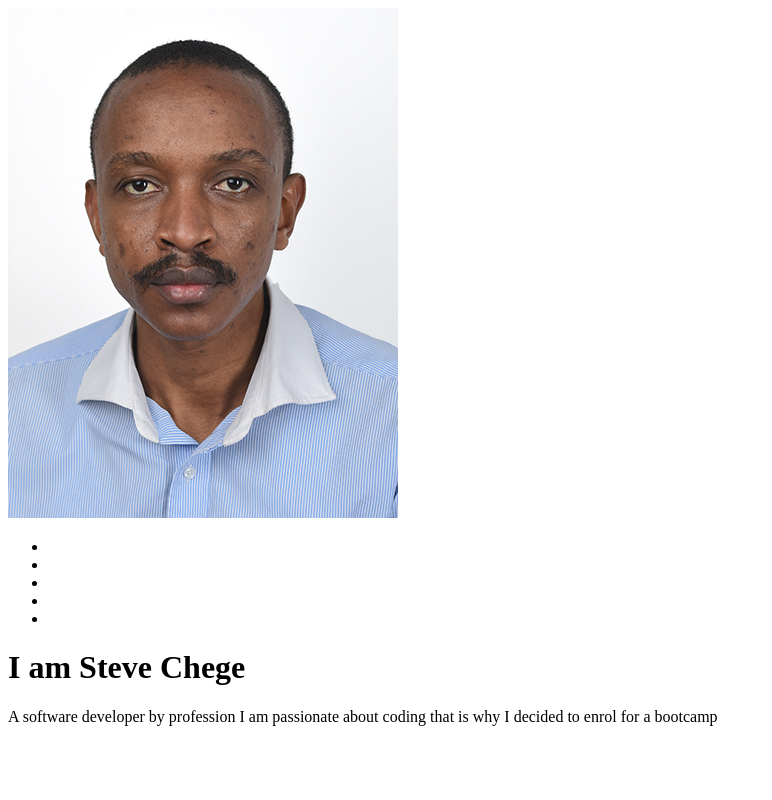
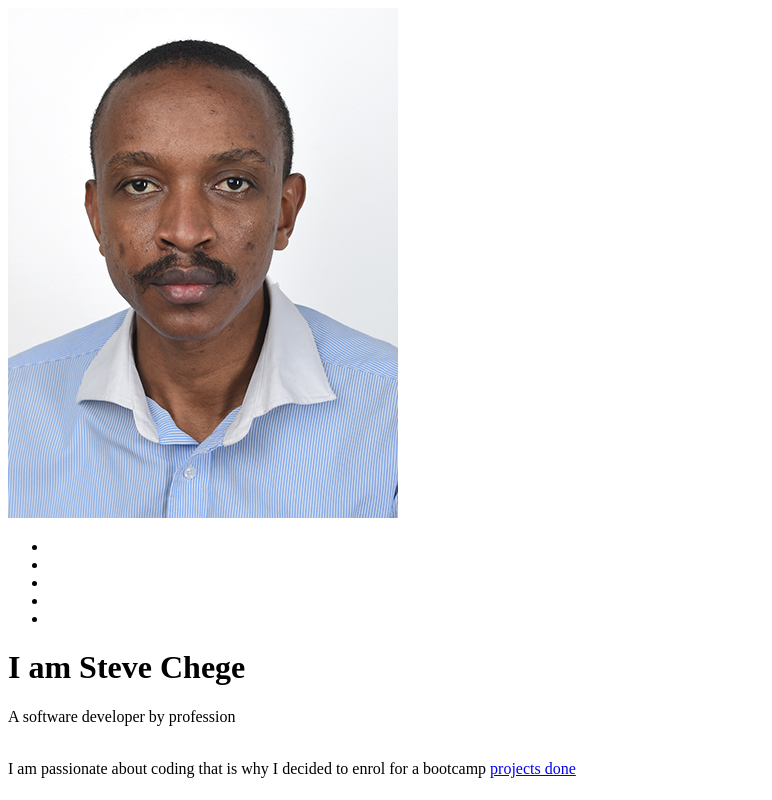
Before and after one commit to Steve-FrontEnd/Personal-project, a plain HTML site: page index.html in a window 1280 px wide. Shown: the whole page, without its empty margins (0-772 px from the left). Drawn offline with Linux system fonts and the light colour scheme; files whose address does not match are found by name.

Commit message:
Your branch is ahead of 'origin/main' by 1 commit.

```diff
--- a/index.html
+++ b/index.html
@@ -21,10 +21,11 @@
         </nav>
         <div class="detel">
             <h1>I am Steve <span>Chege</span></h1>
-            <p>A software developer by profession
-                I am passionate about coding that is why I decided to enrol for a bootcamp
-            </p>
-            <br>
+            <p>A software developer by profession</p>
+            <br> I am passionate about coding that is why I decided to enrol for a bootcamp
+
+            <a href="https://github.com/Steve-FrontEnd">projects done</a>
+
         </div>
     </div>
 </body>
```
